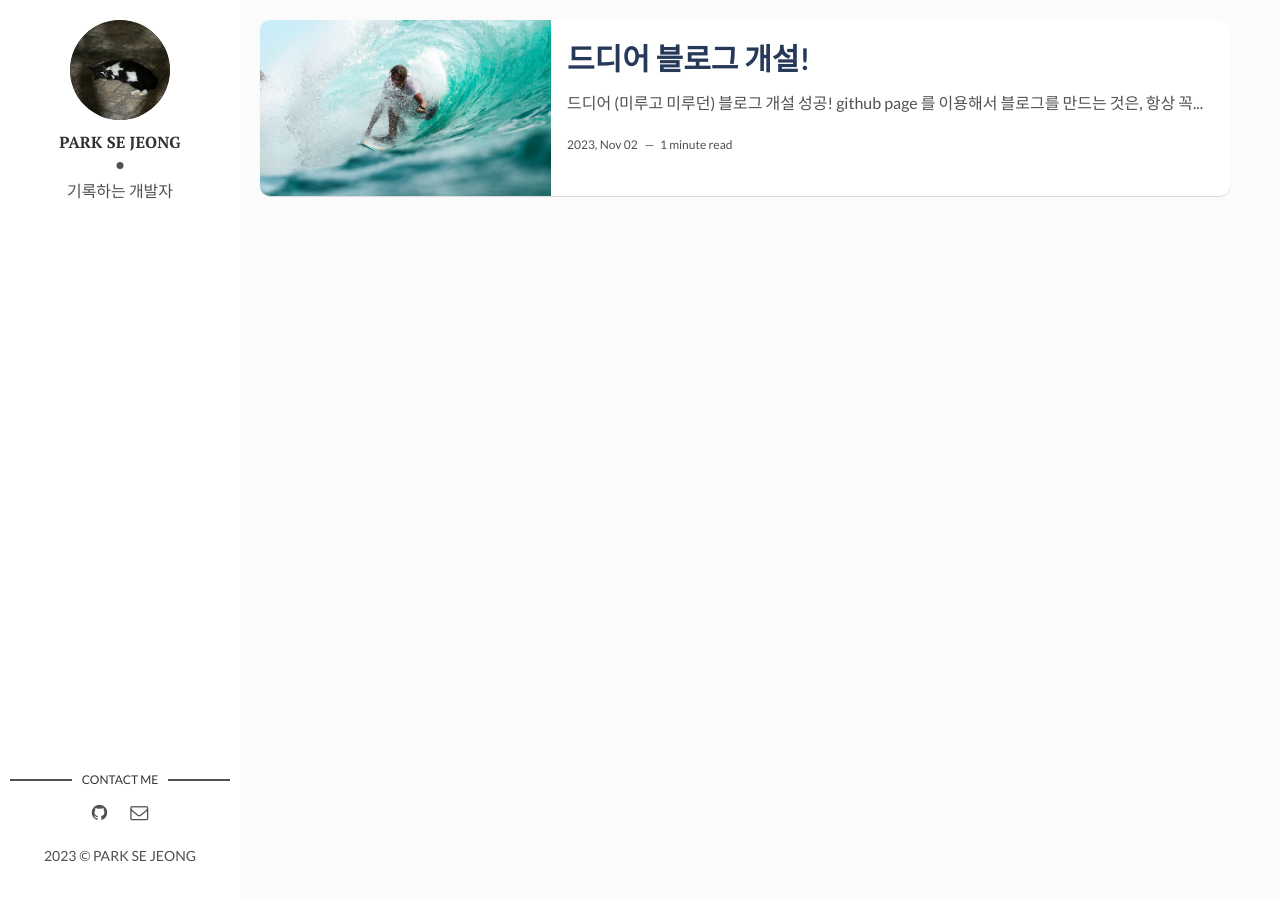
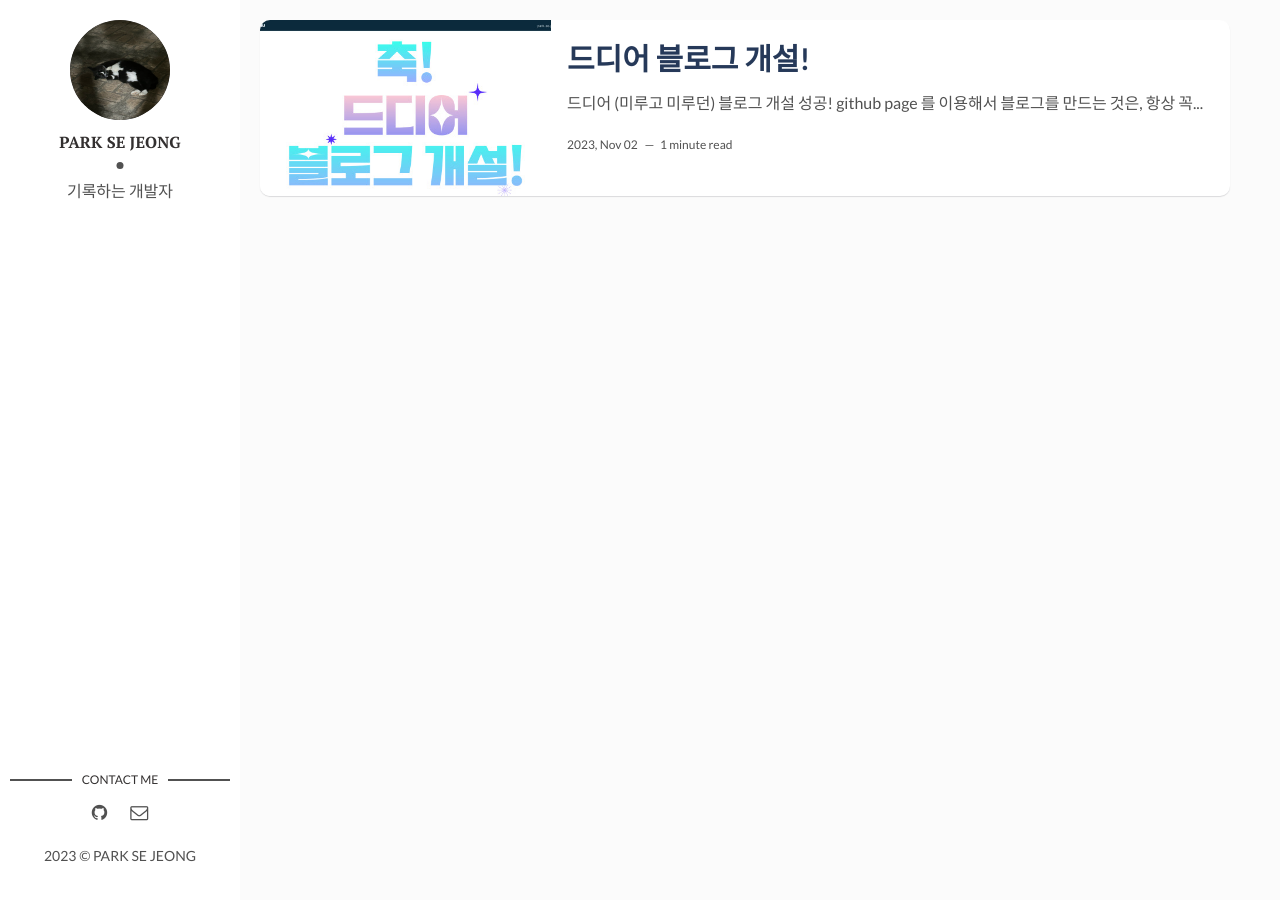
Before and after one commit to Park-Se-Jeong/Park-Se-Jeong.github.io, a Jekyll site: the page built from index.html, in a window 1280 px wide. Built offline with Jekyll 4.4.1, drawn with Linux system fonts in a browser that asks for light colours; the list of posts is cut into pages by our own code.

Commit message:
modify: favicon 이미지, 로고 이미지 변경, 글 이미지 변경

```diff
--- a/_posts/2023-11-02-드디어-블로그-개설!.markdown
+++ b/_posts/2023-11-02-드디어-블로그-개설!.markdown
@@ -4,7 +4,7 @@ title: 드디어 블로그 개설!
 # date: 2017-09-12 13:32:20 +0900
 date: 2023-11-02 13:13:20 +0900
 description: You’ll find this post in your `_posts` directory. Go ahead and edit it and re-build the site to see your changes. # Add post description (optional)
-img: i-rest.jpg # Add image post (optional)
+img: 2023-11-03.jpg # Add image post (optional)
 fig-caption: # Add figcaption (optional)
 tags: [개발블로그, github page]
 ---
```
Also changed, not shown: assets/img/2023-11-03.jpg (added), assets/img/favicon/apple-touch-icon-144x144.png, assets/img/favicon/apple-touch-icon-72x72.png, assets/img/favicon/apple-touch-icon.png, assets/img/favicon/favicon.ico, 2 other files.
